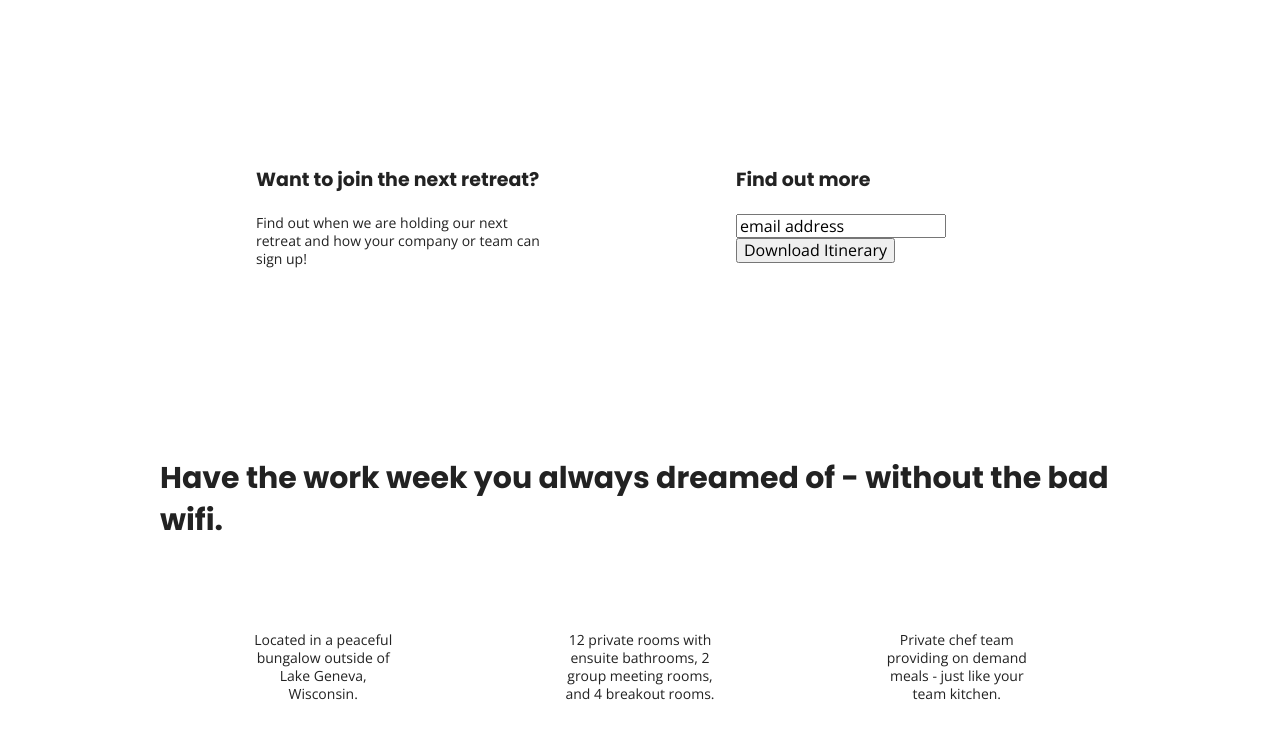
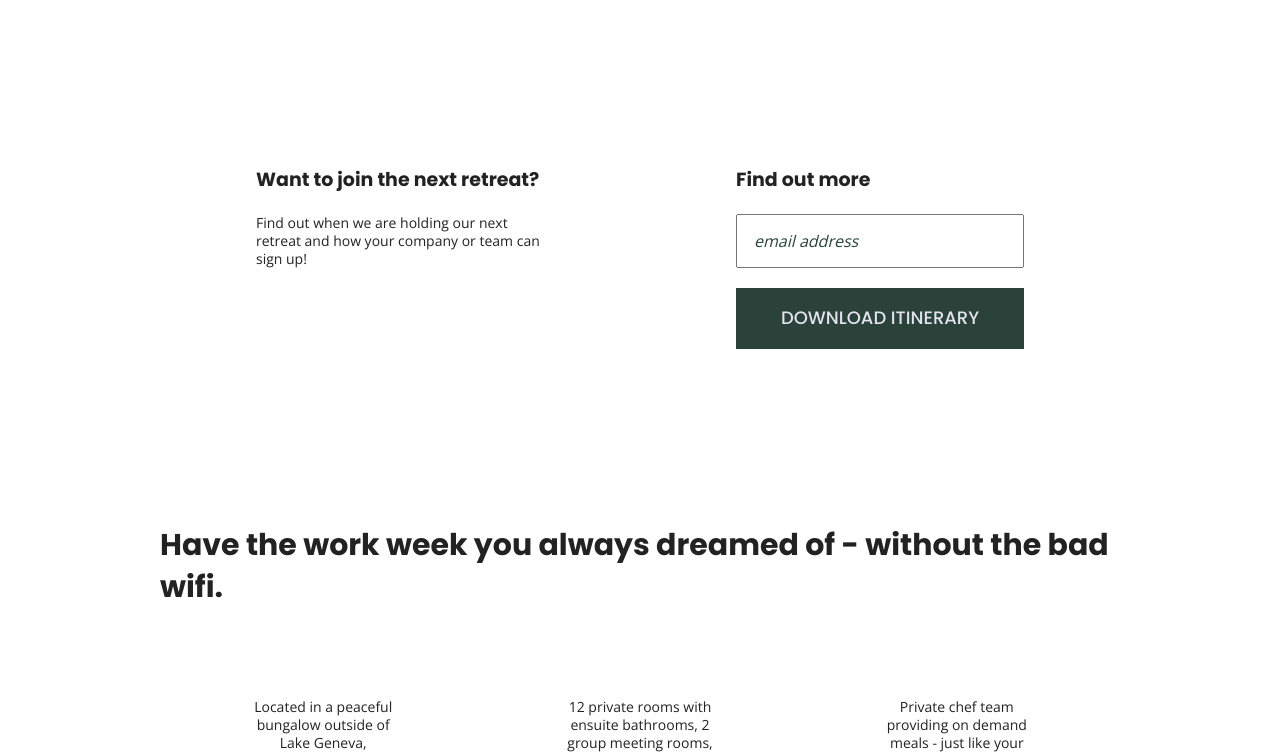
Before and after one commit to codebydrich/206-unplugged, a plain HTML site: page index.html in a window 1280 px wide. Shown: the part 379-1133 px from the top of the page. Drawn offline with nearby package versions, Linux system fonts and the light colour scheme.

Commit message:
Added background color to header and footer

```diff
--- a/css/main.css
+++ b/css/main.css
@@ -167,6 +167,7 @@ textarea {
 
    header {
      padding: 15px 0;
+     background-color: #1F2321;
    }
 
    header .content-wrapper {
@@ -182,13 +183,14 @@ textarea {
      justify-content: space-around;
      align-items: center;
      flex-flow: row wrap;
-     width: 60%;
+     width: 50%;
    }
 
    header nav ul {
      width: 100%;
      display: flex;
      justify-content: space-around;
+     padding: 0;
    }
 
    .header-divider {
@@ -199,8 +201,10 @@ textarea {
 
    /*** Footer Styles ***/
 
-   footer {
+  footer {
     flex-direction: column;
+    background-color: #1F2321;
+    color: #e2e3ed;
   }
 
   footer .content-wrapper {
@@ -248,6 +252,32 @@ textarea {
      flex-flow: row wrap;
    }
 
+   aside .form {
+     margin-top: 30px;
+   }
+
+   input[type=text] {
+     box-sizing: border-box;
+     width: 100%;
+     color: #2a423a;
+     font-style: italic;
+     padding: 1em;
+   }
+
+   input[type=button] {
+     width: 100%;
+     padding: 20px 0;
+     margin-top: 20px;
+     background-color: #2a423a;
+     font-family: 'Poppins', Helvetica, Arial, sans-serif;
+     font-weight: 500;
+     font-size: 1.125em;
+     color: #e2e3ed;
+     border: none;
+     text-align: center;
+     text-transform: uppercase;
+   }
+
    /*** Features ***/
 
    .features {
@@ -283,6 +313,8 @@ textarea {
      display: flex;
      justify-content: center;
      flex-flow: row wrap;
+     background-color: #294139;
+     color: #e2e3ed;
    }
 
    .reviews h2 {
```
